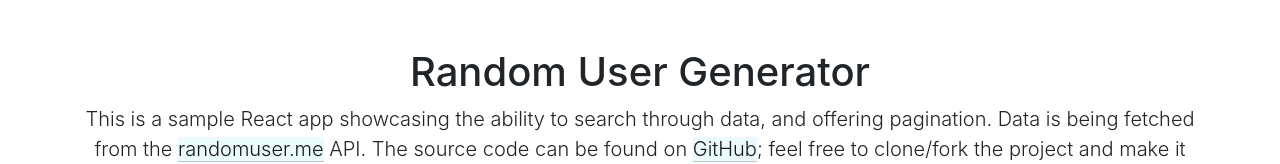
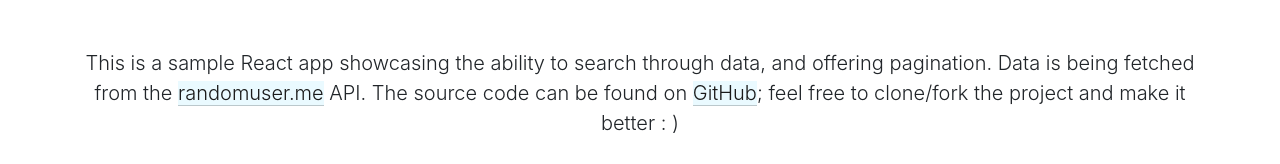
Before and after one commit to danielyewright/react-search-app, a React (Create React App) app: page / in a window 1280 px wide. Shown: the top 164 px of the page. Built offline with nearby package versions, Linux system fonts and the light colour scheme; no server answers.

Commit message:
Remove header title and change title tag contents

```diff
--- a/public/index.html
+++ b/public/index.html
@@ -19,7 +19,7 @@
       work correctly both with client-side routing and a non-root public URL.
       Learn how to configure a non-root public URL by running `npm run build`.
     -->
-    <title>Random User Generator &ndash; React App</title>
+    <title>React Search App</title>
     <!-- <link rel="stylesheet" href="normalize.css"> -->
     <link rel="stylesheet" href="https://stackpath.bootstrapcdn.com/bootstrap/4.3.1/css/bootstrap.min.css" integrity="sha384-ggOyR0iXCbMQv3Xipma34MD+dH/1fQ784/j6cY/iJTQUOhcWr7x9JvoRxT2MZw1T" crossorigin="anonymous">
   </head>
--- a/src/App.js
+++ b/src/App.js
@@ -79,7 +79,6 @@ class App extends React.Component {
     return(
       <div>
         <header className="container mt-5 mb-5">
-          <h1 className="text-center">Random User Generator</h1>
           <p className="lead text-center">This is a sample React app showcasing the ability to search through data, and offering pagination. Data is being fetched from the <a href="https://randomuser.me/" target="_blank" rel="noopener noreferrer">randomuser.me</a> API. The source code can be found on <a href="https://github.com/danielyewright/react-search-app" target="_blank" rel="noopener noreferrer">GitHub</a>; feel free to clone/fork the project and make it better : )</p>
         </header>
         <div className="container">
```
